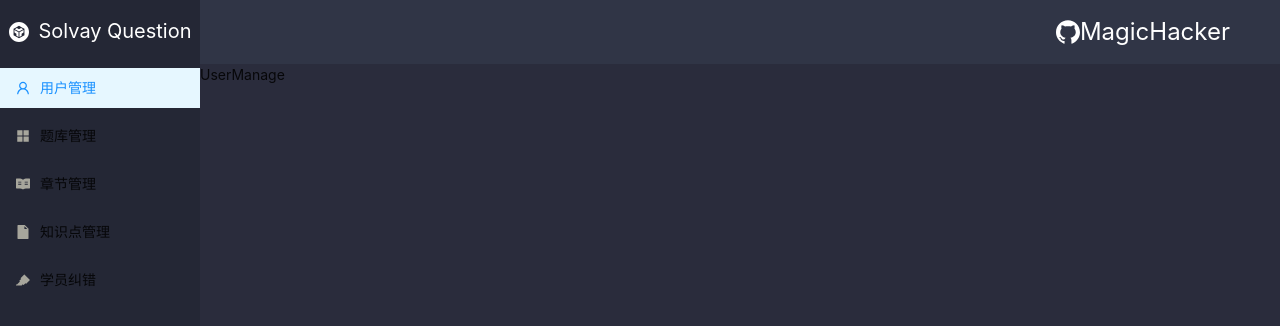
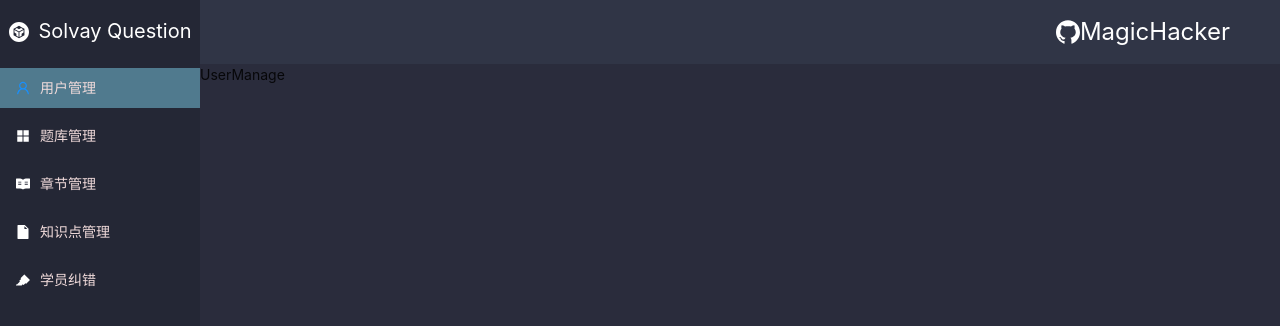
Before and after one commit to MagicHacker/Solvay-Question, a React app: page /#/homepage/chapterManage in a window 1280 px wide. Both pictures are taken after a click on the item "用户管理". Shown: the top 326 px of the page. Built offline with nearby package versions, Linux system fonts and the light colour scheme.

Commit message:
feat: 修改左侧菜单样式

```diff
--- a/src/pages/homePage/index.less
+++ b/src/pages/homePage/index.less
@@ -21,9 +21,12 @@
     .homepage_sider_menu {
       background-color: #242735;
       border: none;
-      color: #a7a69c;
-      li:hover {
-        color: #fff;
+      color: #fff;
+      .ant-menu-item-selected {
+        background-color: #507a8e;
+      }
+      a {
+        color: rgb(241,219,219);
       }
     }
   }
```
